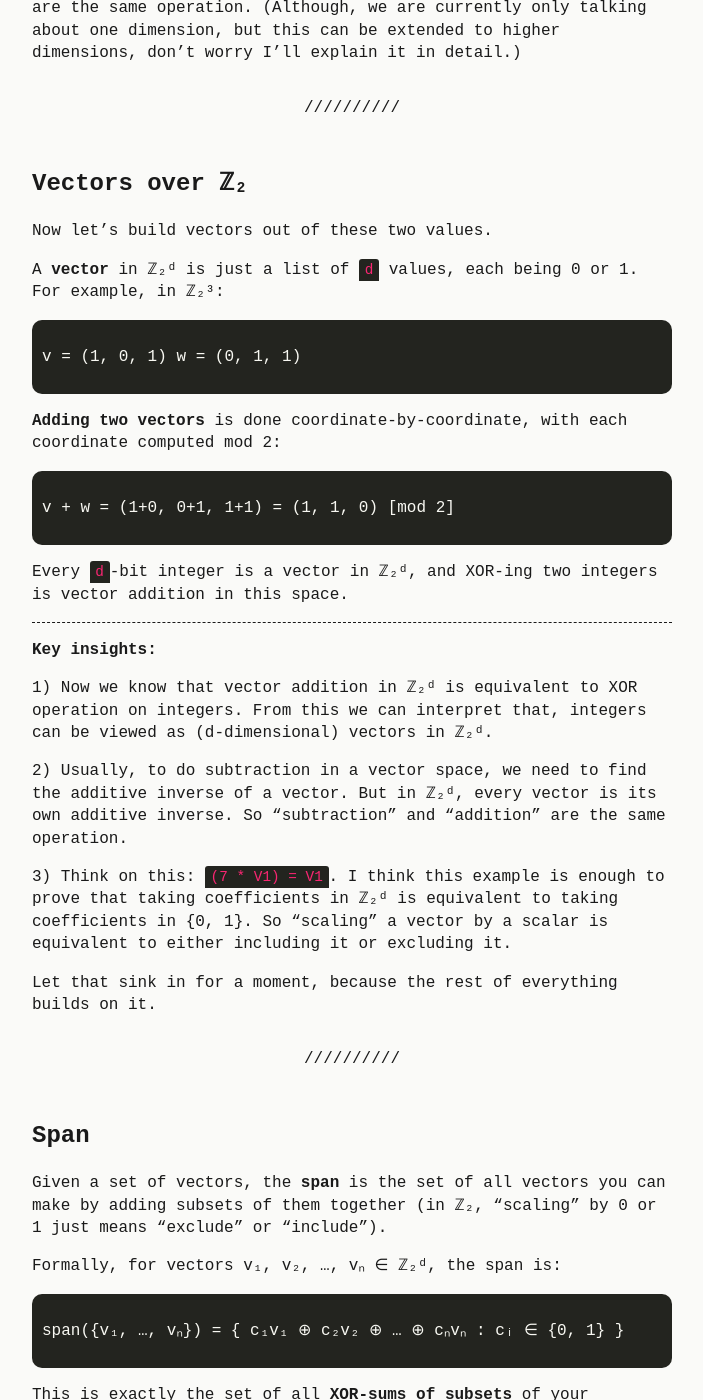
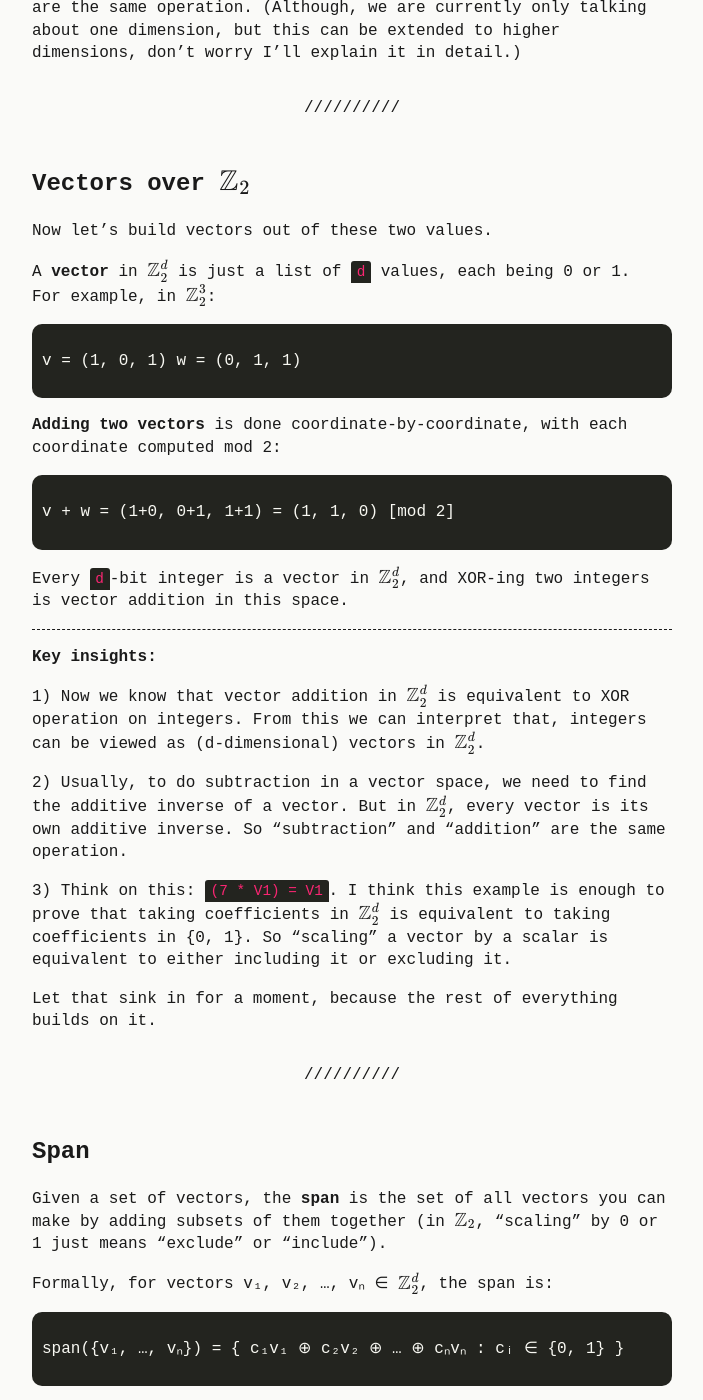
Before and after one commit to JayPatil9/JayPatil9.github.io, a Jekyll site: the page built from _posts/2026-08-09-la.md, in a window 1280 px wide and 1400 px high, scrolled down 1227 px. Shown: the whole window, without its empty margins (288-991 px from the left). Built offline with Jekyll 4.4.1, drawn with Linux system fonts in a browser that asks for light colours; some of the changed text lies outside the part shown.

```diff
--- a/_includes/newsletter.html
+++ b/_includes/newsletter.html
@@ -63,7 +63,7 @@
   <p style="text-align: center;"><strong>Subscribe for updates</strong></p>
   <p>Get notified when I publish new technical deep-dives.</p>
 
-  <form class="newsletter-form" action="https://portfolio--backend.vercel.app/api/newsletter" method="POST">
+  <form class="newsletter-form" action="https://portfolio--backend.vercel.app/api/newsletter" method="POST" onsubmit="const btn = this.querySelector('input[type=submit]'); setTimeout(() => { btn.disabled = true; btn.value = 'Processing...'; }, 0);">
     <input type="text" name="name" placeholder="Your Name" required>
     <input type="email" name="email" placeholder="yourname@email.com" required>
     <input type="submit" value="Subscribe">
--- a/_posts/2026-08-09-la.md
+++ b/_posts/2026-08-09-la.md
@@ -15,7 +15,9 @@ Don't panic. We aren't going to calculate eigenvalues by hand or invert massive
 
 ---
 
-## Z mod 2: The Simplest Field
+<!-- migrating every symbol and equation to mathjax -->
+
+## $$\mathbb{Z}_2$$: A Simplest Field
 
 Linear Algebra, at its heart, is about *any* collection of objects where you can meaningfully define "addition" and "scaling."
 
@@ -30,18 +32,19 @@ Imagine you have only two values: **0** and **1**. And the only rule for adding
 
 That last entry, `1 + 1 = 0`, is the only place this differs from regular arithmetic. You can think of it as addition where you "wrap around" after 1, or equivalently, **addition modulo 2**.
 
-This system has a name: **ℤ₂** (read: "Z mod 2"). It's the simplest field that exists. It has only two elements (0 and 1) and the rule is that any arithmetic operation is taken mod 2.
+This system has a name: **$$\mathbb{Z}_2$$** (read: "Z mod 2"). It's the simplest field that exists. It has only two elements (0 and 1) and the rule is that any arithmetic operation is taken mod 2.
 
 <p style="border-top: 1px dashed currentColor; margin-top: 1em; margin-bottom: 1em;"></p>
-**Key insight:** In ℤ₂, every element is its own additive inverse. That is, `a + a = 0` for every `a`. So "subtraction" and "addition" are the same operation. (Although, we are currently only talking about one dimension, but this can be extended to higher dimensions, don't worry I'll explain it in detail.)
+**Key insight:** In $$\mathbb{Z}_2$$, every element is its own additive inverse. That is, `a + a = 0` for every `a`. So "subtraction" and "addition" are the same operation. (Although, we are currently only talking about one dimension, but this can be extended to higher dimensions, don't worry I'll explain it in detail.)
 
 ---
 
-## Vectors over ℤ₂
+## Vectors over $$\mathbb{Z}_2$$
 
 Now let's build vectors out of these two values.
 
-A **vector** in ℤ₂ᵈ is just a list of `d` values, each being 0 or 1. For example, in ℤ₂³:
+A **vector** in $$\mathbb{Z}_2^d$$ is just a list of `d` values, each being 0 or 1. <br>
+For example, in $$\mathbb{Z}_2^3$$:
 
 {% include code_block.html content="v = (1, 0, 1)
 w = (0, 1, 1)" %}
@@ -51,16 +54,16 @@ w = (0, 1, 1)" %}
 
 {% include code_block.html content="v + w = (1+0, 0+1, 1+1) = (1, 1, 0)   [mod 2]" %}
 
-Every `d`-bit integer is a vector in ℤ₂ᵈ, and XOR-ing two integers is vector addition in this space.
+Every `d`-bit integer is a vector in $$\mathbb{Z}_2^d$$, and XOR-ing two integers is vector addition in this space.
 
 <p style="border-top: 1px dashed currentColor; margin-top: 1em; margin-bottom: 1em;"></p>
 **Key insights:**
 
-1) Now we know that vector addition in ℤ₂ᵈ is equivalent to XOR operation on integers. From this we can interpret that, integers can be viewed as (d-dimensional) vectors in ℤ₂ᵈ.
+1) Now we know that vector addition in $$\mathbb{Z}_2^d$$ is equivalent to XOR operation on integers. From this we can interpret that, integers can be viewed as (d-dimensional) vectors in $$\mathbb{Z}_2^d$$.
 
-2) Usually, to do subtraction in a vector space, we need to find the additive inverse of a vector. But in ℤ₂ᵈ, every vector is its own additive inverse. So "subtraction" and "addition" are the same operation.
+2) Usually, to do subtraction in a vector space, we need to find the additive inverse of a vector. But in $$\mathbb{Z}_2^d$$, every vector is its own additive inverse. So "subtraction" and "addition" are the same operation.
 
-3) Think on this: `(7 * V1) = V1`. I think this example is enough to prove that taking coefficients in ℤ₂ᵈ is equivalent to taking coefficients in {0, 1}. So "scaling" a vector by a scalar is equivalent to either including it or excluding it.
+3) Think on this: `(7 * V1) = V1`. I think this example is enough to prove that taking coefficients in $$\mathbb{Z}_2^d$$ is equivalent to taking coefficients in {0, 1}. So "scaling" a vector by a scalar is equivalent to either including it or excluding it.
 
 Let that sink in for a moment, because the rest of everything builds on it.
 
@@ -68,9 +71,9 @@ Let that sink in for a moment, because the rest of everything builds on it.
 
 ## Span
 
-Given a set of vectors, the **span** is the set of all vectors you can make by adding subsets of them together (in ℤ₂, "scaling" by 0 or 1 just means "exclude" or "include").
+Given a set of vectors, the **span** is the set of all vectors you can make by adding subsets of them together (in $$\mathbb{Z}_2$$, "scaling" by 0 or 1 just means "exclude" or "include").
 
-Formally, for vectors v₁, v₂, …, vₙ ∈ ℤ₂ᵈ, the span is:
+Formally, for vectors v₁, v₂, …, vₙ ∈ $$\mathbb{Z}_2^d$$, the span is:
 
 {% include code_block.html content="span({v₁, ..., vₙ}) = { c₁v₁ ⊕ c₂v₂ ⊕ ... ⊕ cₙvₙ : cᵢ ∈ {0, 1} }" %}
 
@@ -132,7 +135,7 @@ This is the compression that makes hard problems tractable.
 
 ---
 
-## Finding the Basis, Gaussian Elimination over ℤ₂
+## Finding the Basis, Gaussian Elimination over $\mathbb{Z}_2$
 
 <p style="border-top: 1px dashed currentColor; margin: 1em;">
     Before we get into the algorithm, I recommend you to revise the steps that are involved in forming the row echelon form of a matrix.
@@ -218,7 +221,7 @@ Let's build a basis for the set `{7, 5, 3, 6}` = `{111, 101, 011, 110}` in binar
 - It reduces to 0, so 6 is already in the span and doesn't need to be inserted.
 
 **Final basis:** `{7, 2, 1}` → size 3.
-**Span size:** 2³ = 8. All 3-bit values `{0, 1, 2, ..., 7}` are reachable.
+**Span size:** $2^3$ = 8. All 3-bit values `{0, 1, 2, ..., 7}` are reachable.
 
 ---
 
```
Also changed, not shown: other parts of _posts/2026-08-09-la.md (+31 -14 lines), _includes/head.html (+9 -0 lines).
